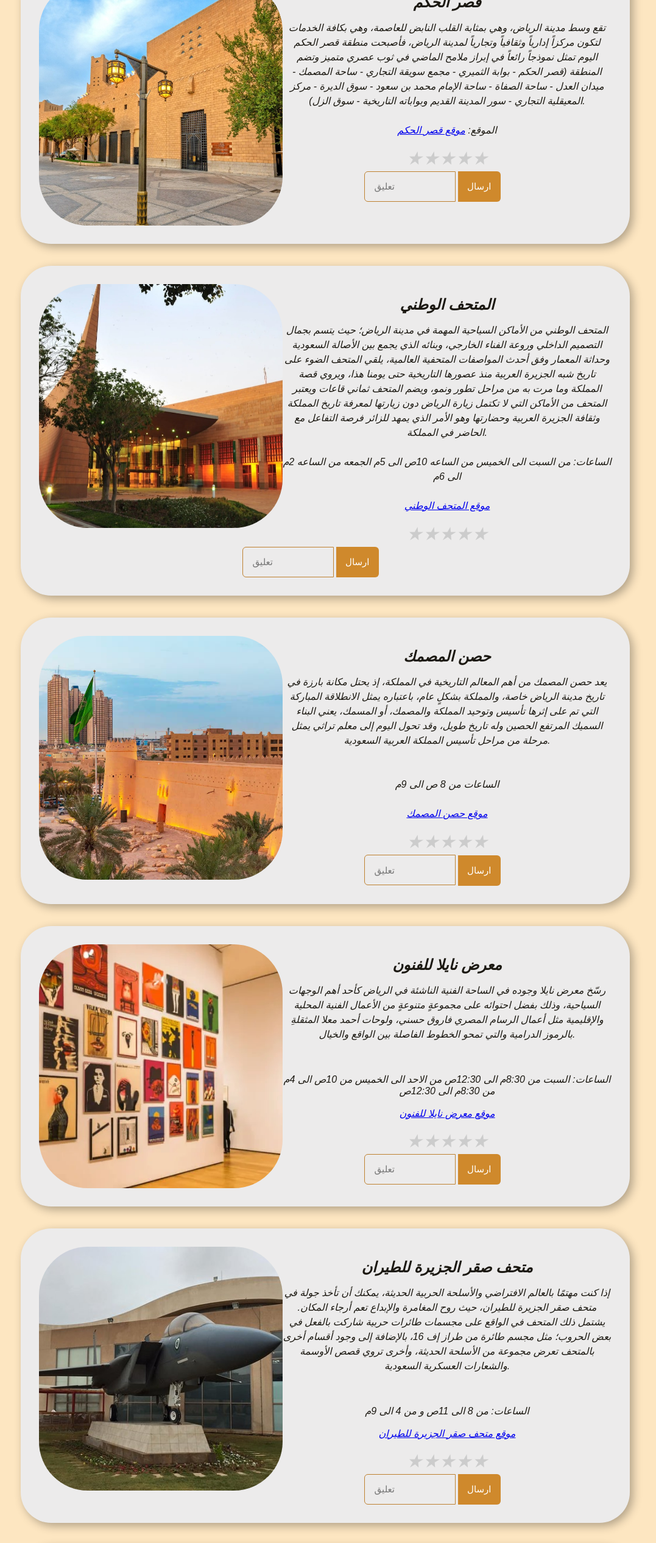
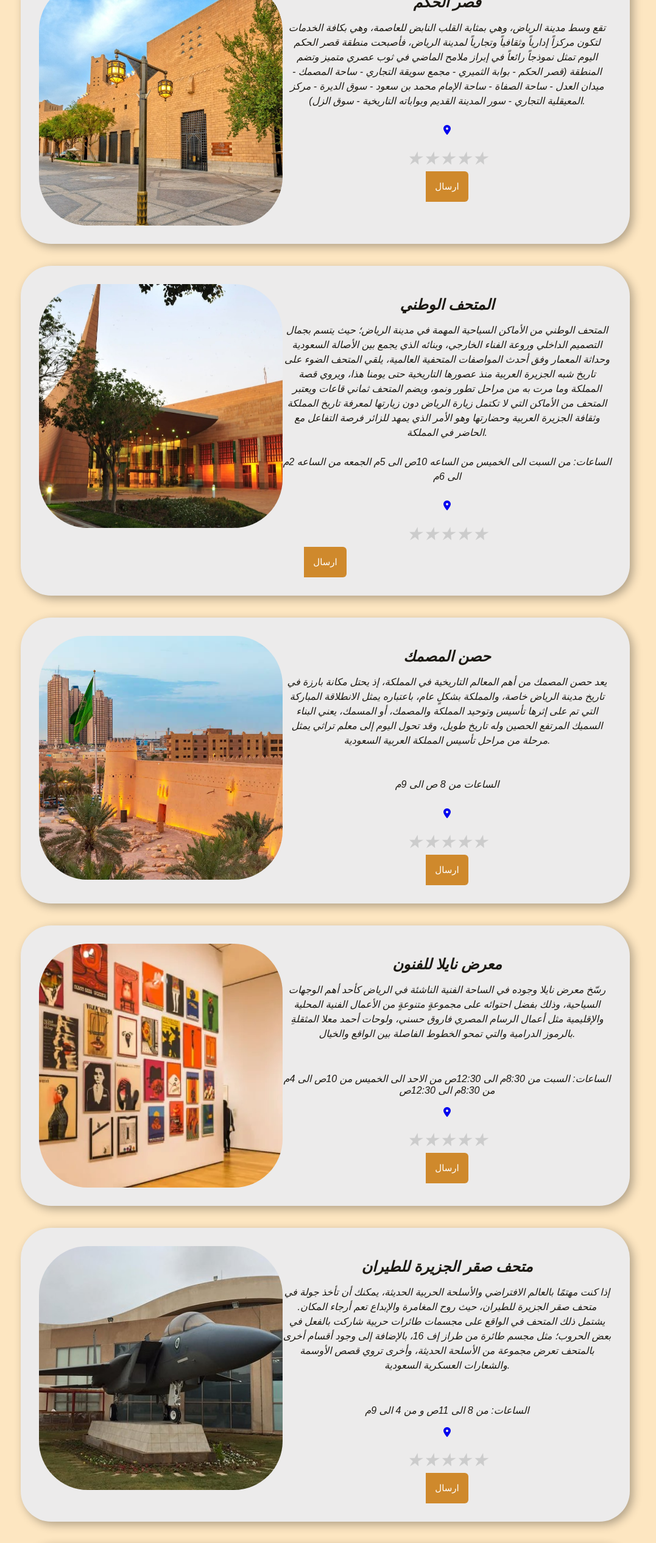
Before and after one commit to yona123werg/Visit-Riyadh, a plain HTML site: page الثقافه والتراث.html in a window 1280 px wide. Shown: the part 240-2771 px from the top of the page at 61% size, without its empty margins (106-1183 px from the left). Drawn offline with Linux system fonts and the light colour scheme.

Commit message:
Update الثقافه والتراث.html

```diff
--- a/الثقافه والتراث.html
+++ b/الثقافه والتراث.html
@@ -32,7 +32,7 @@
         <p>تقع وسط مدينة الرياض، وهي بمثابة القلب النابض للعاصمة، وهي بكافة الخدمات لتكون مركزاً إدارياً وثقافياً وتجارياً لمدينة الرياض، فأصبحت منطقة قصر الحكم اليوم تمثل نموذجاً رائعاً في إبراز ملامح الماضي في ثوب عصري متميز وتضم المنطقة (قصر الحكم - بوابة الثميري - مجمع سويقة التجاري - ساحة المصمك - ميدان العدل - ساحة الصفاة - ساحة الإمام محمد بن سعود - سوق الديرة - مركز المعيقلية التجاري - سور المدينة القديم وبواباته التاريخية - سوق الزل).
             <br>
            <br>
-           الموقع: <a href="https://maps.app.goo.gl/ZaSLmuCFS6CySMch7">موقع قصر الحكم</a>
+            <a href="https://maps.app.goo.gl/ZaSLmuCFS6CySMch7"><i class="fa-solid fa-location-dot"></i></a>
             <br>
             <div class="rating">
               <input type="radio" id="star5" name="rating" value="5">
@@ -46,10 +46,9 @@
               <input type="radio" id="star1" name="rating" value="1">
               <label for="star1"></label>
             </div>
-            <div class="input-group">
-              <input type="email" class="input" id="Email" name="Email" placeholder="تعليق" autocomplete="off">
+           <form action="comments.php" method="post" class="input-group">
             <input class="button--submit" value="ارسال" type="submit">
-          </div>
+          </form>
 
     </article>
     <br>
@@ -63,7 +62,7 @@
             الساعات: من السبت الى الخميس من الساعه 10ص الى 5م الجمعه من الساعه 2م الى 6م
             <br>
             <br>
-            <a href="https://maps.app.goo.gl/4eHq9jv5HASnmTuKA">موقع المتحف الوطني</a>
+            <a href="https://maps.app.goo.gl/4eHq9jv5HASnmTuKA"><i class="fa-solid fa-location-dot"></i></a>
             <br>
             <div class="rating">
               <input type="radio" id="star5" name="rating" value="5">
@@ -77,10 +76,9 @@
               <input type="radio" id="star1" name="rating" value="1">
               <label for="star1"></label>
             </div>
-            <div class="input-group">
-              <input type="email" class="input" id="Email" name="Email" placeholder="تعليق" autocomplete="off">
+                       <form action="comments.php" method="post" class="input-group">
             <input class="button--submit" value="ارسال" type="submit">
-          </div>
+          </form>
 
           </article>
           <br>
@@ -96,7 +94,7 @@
             الساعات من 8 ص الى 9م
             <br>
             <br>
-            <a href="https://maps.app.goo.gl/KVJzYPVxRftqZLws7">موقع حصن المصمك </a>
+            <a href="https://maps.app.goo.gl/KVJzYPVxRftqZLws7"><i class="fa-solid fa-location-dot"></i> </a>
             <br>
             <div class="rating">
               <input type="radio" id="star5" name="rating" value="5">
@@ -110,10 +108,9 @@
               <input type="radio" id="star1" name="rating" value="1">
               <label for="star1"></label>
             </div>
-            <div class="input-group">
-              <input type="email" class="input" id="Email" name="Email" placeholder="تعليق" autocomplete="off">
+                      <form action="comments.php" method="post" class="input-group">
             <input class="button--submit" value="ارسال" type="submit">
-          </div>
+          </form>
     </article>
     </body>
     <br>
@@ -130,7 +127,7 @@
             الساعات: السبت من 8:30م الى 12:30ص من الاحد الى الخميس من 10ص الى 4م  من 8:30م الى 12:30ص
             <br>
             <br>
-            <a href="https://maps.app.goo.gl/7of7z81Kg9M95K6P6">موقع معرض نايلا للفنون</a>
+            <a href="https://maps.app.goo.gl/7of7z81Kg9M95K6P6"><i class="fa-solid fa-location-dot"></i></a>
             <br>
             <br>
             <div class="rating">
@@ -145,10 +142,9 @@
               <input type="radio" id="star1" name="rating" value="1">
               <label for="star1"></label>
             </div>
-            <div class="input-group">
-              <input type="email" class="input" id="Email" name="Email" placeholder="تعليق" autocomplete="off">
+            <form action="comments.php" method="post" class="input-group">
             <input class="button--submit" value="ارسال" type="submit">
-          </div>
+          </form>
 
     </article>
     </body>
@@ -167,7 +163,7 @@
             الساعات: من 8 الى 11ص و من 4 الى 9م
             <br>
             <br>
-            <a href="https://maps.app.goo.gl/YtPEEUoExAS5gQuy5">موقع متحف صقر الجزيرة للطيران</a>
+            <a href="https://maps.app.goo.gl/YtPEEUoExAS5gQuy5"><i class="fa-solid fa-location-dot"></i></a>
             <br>
             <br>
             <div class="rating">
@@ -182,10 +178,9 @@
               <input type="radio" id="star1" name="rating" value="1">
               <label for="star1"></label>
             </div>
-            <div class="input-group">
-              <input type="email" class="input" id="Email" name="Email" placeholder="تعليق" autocomplete="off">
+           <form action="comments.php" method="post" class="input-group">
             <input class="button--submit" value="ارسال" type="submit">
-          </div>
+          </form>
 
         </article>
          </body>
@@ -203,7 +198,7 @@
             الساعات:من 5م الى 4ص
             <br>
             <br>
-            <a href="https://maps.app.goo.gl/EWPMzLTTEpXHp3zD8">موقع مطل البجيري</a>
+            <a href="https://maps.app.goo.gl/EWPMzLTTEpXHp3zD8"><i class="fa-solid fa-location-dot"></i></a>
             <br>
             <br>
             <div class="rating">
@@ -218,10 +213,9 @@
               <input type="radio" id="star1" name="rating" value="1">
               <label for="star1"></label>
             </div>
-            <div class="input-group">
-              <input type="email" class="input" id="Email" name="Email" placeholder="تعليق" autocomplete="off">
+            <form action="comments.php" method="post" class="input-group">
             <input class="button--submit" value="ارسال" type="submit">
-          </div>
+          </form>
     </article>
   </main>
   <script src="script.js" type="module"></script>
```
Lines whose indentation alone changed are shown as unchanged.
